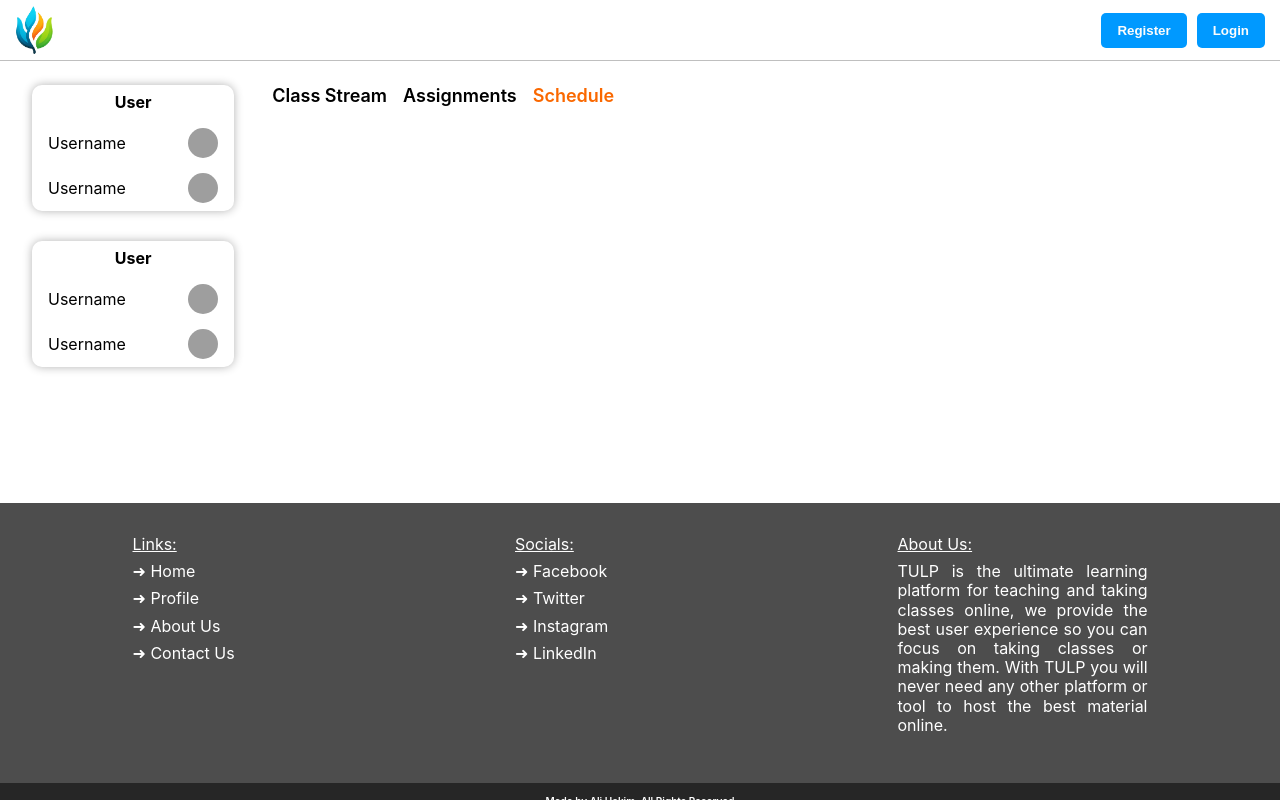
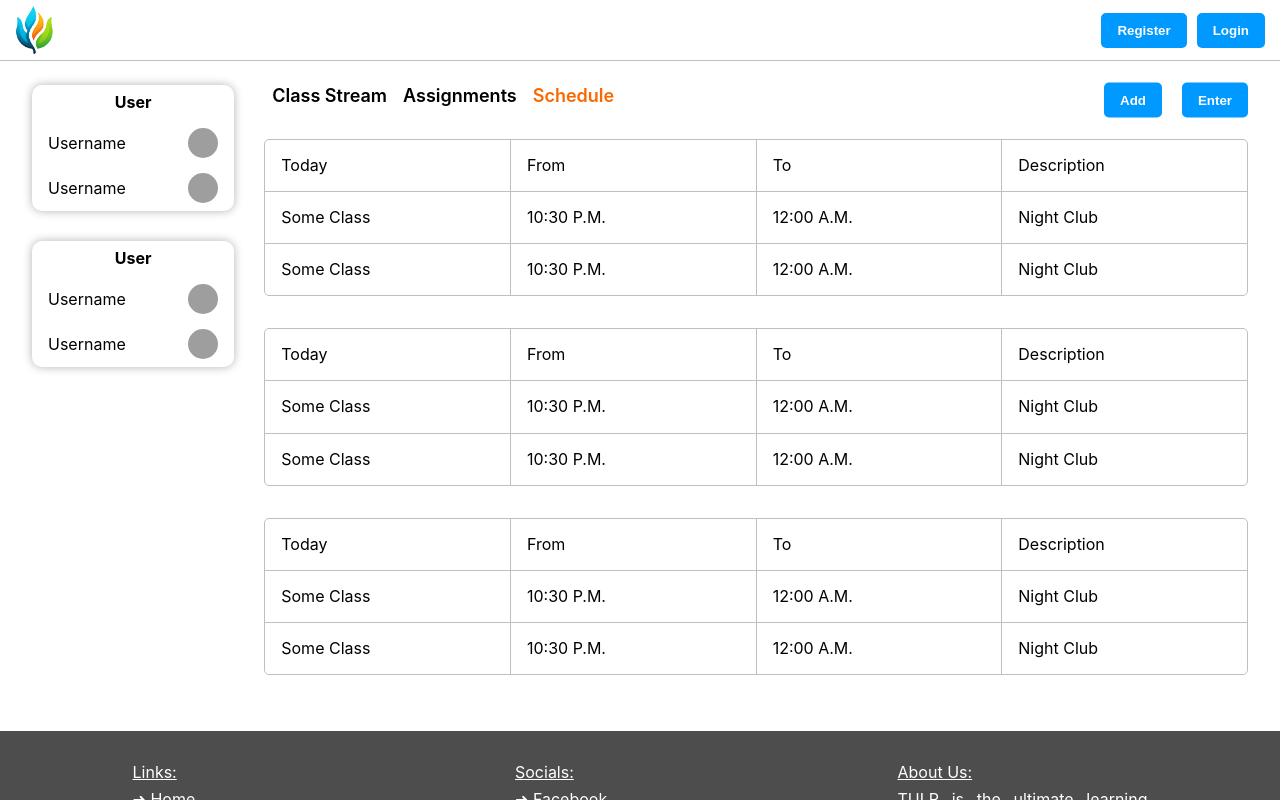
Before and after one commit to AliHakim773/TULP, a React (Vite) app in the folder tulp-frontend/: page /class/1/schedule in a window 1280 px wide. Built offline with nearby package versions, Linux system fonts and the light colour scheme.

Commit message:
Frontend: aded schedule

```diff
--- a/tulp-frontend/src/components/ClassHome/Schedule/index.jsx
+++ b/tulp-frontend/src/components/ClassHome/Schedule/index.jsx
@@ -1,9 +1,31 @@
-import './styles.css'
+import { Outlet, useNavigate, useParams } from "react-router-dom"
+import Button from "../../Base/Button"
+import ScheduleItem from "../ScheduleItem"
+import "./styles.css"
 
 const Schedule = () => {
-    return (
-        <div></div>
-    )
+  const navigate = useNavigate()
+  const { slug } = useParams()
+
+  return (
+    <>
+      <Outlet />
+      <div className='schedule'>
+        <div className='schedule-header flex'>
+          <Button
+            text='Add'
+            onclick={() => {
+              navigate(`add`)
+            }}
+          />
+          <Button text='Enter' />
+        </div>
+        <ScheduleItem />
+        <ScheduleItem />
+        <ScheduleItem />
+      </div>
+    </>
+  )
 }
 
 export default Schedule
--- a/tulp-frontend/src/components/ClassHome/Schedule/styles.css
+++ b/tulp-frontend/src/components/ClassHome/Schedule/styles.css
@@ -0,0 +1,11 @@
+.schedule {
+  position: relative;
+  padding-top: 2rem;
+}
+.schedule-header {
+  position: absolute;
+  right: 0;
+  top: 0;
+  transform: translateY(-70%);
+  gap: 20px;
+}
```
